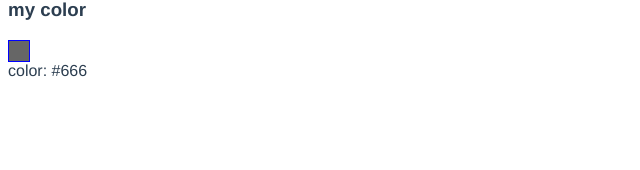
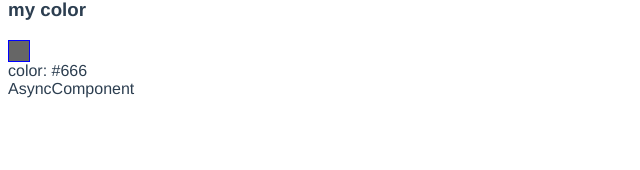
Before and after one commit to lzz-chn/vue-test, a Vue app: page / in a window 1280 px wide. Shown: the part 115-285 px from the top of the page, without its empty margins (0-640 px from the left). Built offline with nearby package versions, Linux system fonts and the light colour scheme.

Commit message:
增加异步组件工厂函数

```diff
--- a/src/App.vue
+++ b/src/App.vue
@@ -68,6 +68,7 @@
 		<component-example />
 		<component-async-example />
 		<component-async-webpack-example />
+		<component-factory-async-example/>
 		<!-- <MyTransition /> -->
 	</div>
 </template>
--- a/src/components/MyComponent.js
+++ b/src/components/MyComponent.js
@@ -31,9 +31,35 @@ Vue.component('component-async-example', function(resolve, reject) {
     }, 2000);
 });
 
-Vue.component('component-async-webpack-example', function (resolve) {
+Vue.component('component-async-webpack-example', function(resolve) {
     // 这个特殊的 `require` 语法将会告诉 webpack
     // 自动将你的构建代码切割成多个包，这些包
     // 会通过 Ajax 请求加载
-    require(['./MyColor'], resolve)
-  })
+    require(['./MyColor'], resolve);
+});
+
+// 处理加载状态,这里的异步组件工厂函数也可以返回一个如下格式的对象
+const AsyncComponent = () => ({
+    // 需要加载的组件 (应该是一个 `Promise` 对象)
+    component: new Promise((resolve, reject) => {
+        setTimeout(() => {
+            resolve({ template: '<div>AsyncComponent</div>' });
+            // require(['./MyColor'], resolve); // 使用 require 调用外部的组件
+            // resolve(import('./MyColor')); // 使用 import 调用外部的组件
+        }, 3000);
+    }),
+    // component: import('./MyComponent.vue'), // 这种写法需要有网路延时的环境下才可以体现
+    // 异步组件加载时使用的组件，超过 delay 时间加载的组件
+    loading: { template: '<div>loading</div>' },
+    // 加载失败时使用的组件，超过 timeout 时间加载的组件
+    error: { template: '<div>error</div>' },
+    // 展示加载时组件的延时时间，
+    // 即超过此时间还未加载 component 中的组件则显示 loading 中定义的组件。
+    // 默认值是 200 (毫秒)
+    delay: 1000,
+    // 如果提供了超时时间且组件加载也超时了，
+    // 则使用加载失败时使用的组件。默认值是：`Infinity`
+    timeout: 5000
+});
+
+Vue.component('component-factory-async-example', AsyncComponent);
```
